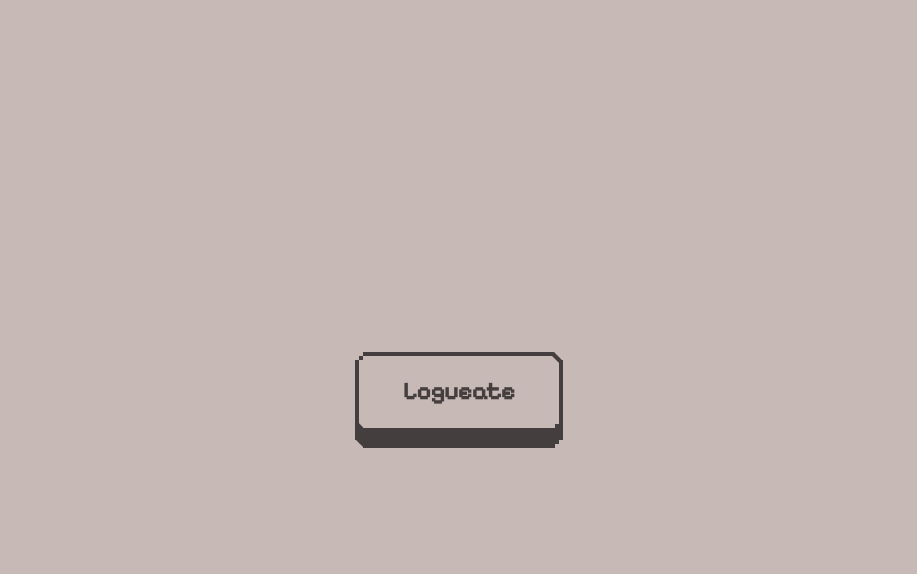
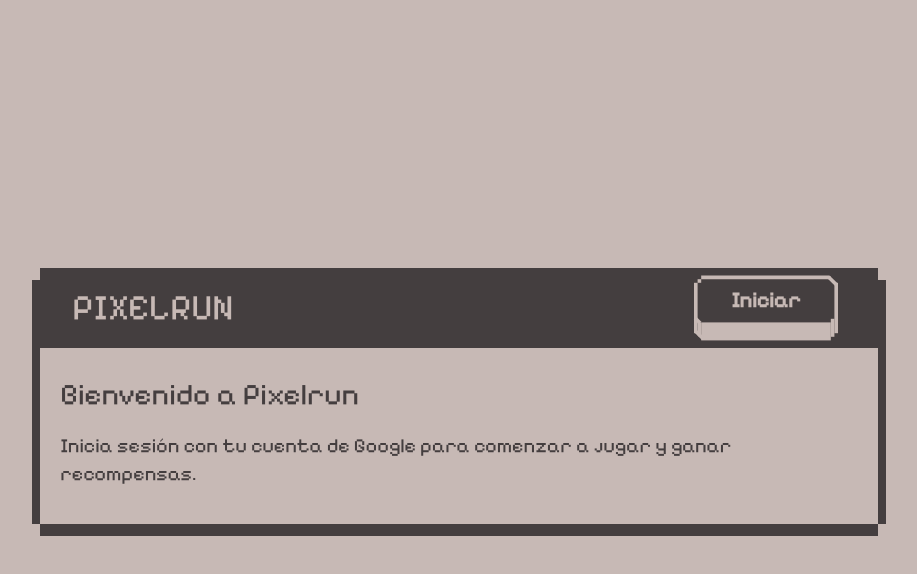
Before and after one commit to Fr4ny3r/pixelrun, a Next.js app: page / in a window 1280 px wide. Shown: the top 574 px of the page, without its empty margins (181-1098 px from the left). Built offline with nearby package versions, Linux system fonts and the light colour scheme; no server answers.

Commit message:
modify login ux

```diff
--- a/app/components/AuthButtons.tsx
+++ b/app/components/AuthButtons.tsx
@@ -348,10 +348,69 @@ export function AuthButtons({ session }: { session: any }) {
       </div>
         ):
       (
-      <section className="fixed top-0 left-0 z-10000 w-full h-full flex justify-center items-center bg-[var(--background)]">
-      <div className="relative w-52">
+      <section className="fixed top-0 left-0 z-10000 w-full h-full flex flex-col gap-8 justify-center items-center bg-[var(--background)]">
+
+      <div className="relative w-2/3">
+                  <div className="col-span-3 row-span-3 xl:col-span-2 xl:row-span-3 relative">
+             <div className="relative w-full h-full top-0 left-0 z-100">
+                <div className="verticalStick absolute left-0 top-0 w-2 h-full py-3">
+                  <div className="w-full h-full bg-[var(--foreground)]"></div>
+                </div>
+                <div className="verticalStick absolute right-0 top-0 w-2 h-full py-3">
+                  <div className="w-full h-full bg-[var(--foreground)]"></div>
+                </div>
+                <div className="horizontalStick absolute left-0 bottom-0 w-full h-3 px-2">
+                  <div className="w-full h-full bg-[var(--foreground)]"></div>
+                </div>
+                <div className="horizontalStick relative left-0 top-0 w-full h-15 mt-1 px-2">
+
+                  <div className="w-full h-full bg-[var(--foreground)] text-[var(--background)] uppercase py-8 md:py-10 px-5 md:px-8 flex md:flex-row-reverse justify-center md:justify-between items-center text-3xl md:text-4xl">
+
+                      <div className="hidden md:block md:relative w-40 scale-90">
+                            <button className="relative text-[var(--background)] hover:brightness-170 rounded-lg h-full w-full flex justify-center items-center gap-2 cursor-pointer font-bold " onClick={()=>{signIn("google",{callbackUrl:"/"})}}>
+                            <div className="relative w-full h-full py-5 px-4 text-2xl">
+                              <div className="verticalStick absolute left-0 top-0 w-1 h-full py-2">
+                                <div className="w-full h-full bg-[var(--background)]"></div>
+                              </div>
+                              <div className="verticalStick absolute right-0 top-0 w-1 h-full py-2">
+                                <div className="w-full h-full bg-[var(--background)]"></div>
+                              </div>
+                              <div className="horizontalStick absolute left-0 top-0 w-full h-1 px-2">
+                                <div className="w-full h-full rounded-r-full bg-[var(--background)]"></div>
+                                <div className="absolute w-3 right-0 rotate-45 h-full bg-[var(--background)]"></div>
+                                <div className="absolute w-1 left-1 h-full bg-[var(--background)]"></div>
+                              </div>
+                              <div className="horizontalStick absolute left-0 bottom-0 w-full h-1 px-2">
+                                <div className="-translate-y-4 w-full h-5 bg-[var(--background)]"></div>
+                                <div className="absolute w-3 left-0 rotate-45 -translate-y-6 h-1 bg-[var(--background)]"></div>
+                                <div className="absolute w-2 left-0 rotate-45 -translate-y-10 h-1 bg-[var(--background)]"></div>
+                                <div className="absolute w-1 right-1 h-5 -translate-y-10 bg-[var(--background)]"></div>
+                                <div className="absolute w-1 left-1 h-4 -translate-y-9 rounded-b-full bg-[var(--background)]"></div>
+                              </div>
+                              <p className="relative font-extrabold -translate-y-2">
+                                Iniciar
+                              </p>
+                            </div>
+                            </button>
+
+                      </div>
+
+                    Pixelrun
+                  </div>
+                </div>
+                <div className=" px-5 md:px-7 py-12 flex flex-col text-2xl md:text-3xl">
+                Bienvenido a Pixelrun
+                <div className="text-lg md:text-xl mt-5">
+                Inicia sesión con tu cuenta de Google para comenzar a jugar y ganar recompensas.
+                </div>
+                </div>
+
+              </div>
+            </div>
+      </div>
+                      <div className="md:hidden block relative w-2/3">
                             <button className="relative text-[var(--foreground)] hover:brightness-170 rounded-lg h-full w-full flex justify-center items-center gap-2 cursor-pointer font-bold " onClick={()=>{signIn("google",{callbackUrl:"/"})}}>
-          <div className="relative w-full h-full py-5 px-4 text-2xl">
+                            <div className="relative w-full h-full py-5 px-4 text-3xl">
                               <div className="verticalStick absolute left-0 top-0 w-1 h-full py-2">
                                 <div className="w-full h-full bg-[var(--foreground)]"></div>
                               </div>
@@ -370,13 +429,14 @@ export function AuthButtons({ session }: { session: any }) {
                                 <div className="absolute w-1 right-1 h-5 -translate-y-10 bg-[var(--foreground)]"></div>
                                 <div className="absolute w-1 left-1 h-4 -translate-y-9 rounded-b-full bg-[var(--foreground)]"></div>
                               </div>
-            <p className="relative font-extrabold py-3 -translate-y-2">
-              Logueate
+                              <p className="relative font-extrabold py-2 -translate-y-2">
+                                Iniciar
                               </p>
                             </div>
                             </button>
 
                       </div>
+
         </section>
         )}
     </>
--- a/tsconfig.json
+++ b/tsconfig.json
@@ -17,6 +17,7 @@
     "isolatedModules": true,
     "jsx": "react-jsx",
     "incremental": true,
+    "ignoreDeprecations": "6.0",
     "plugins": [
       {
         "name": "next"
```
Also changed, not shown: package.json (+5 -5 lines), 1 other file (tests, documents, lock files or other folders). Lines whose indentation alone changed are shown as unchanged.
